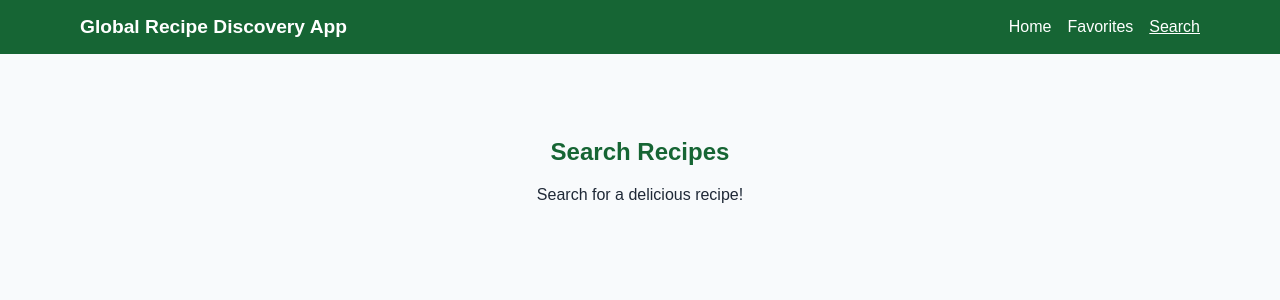
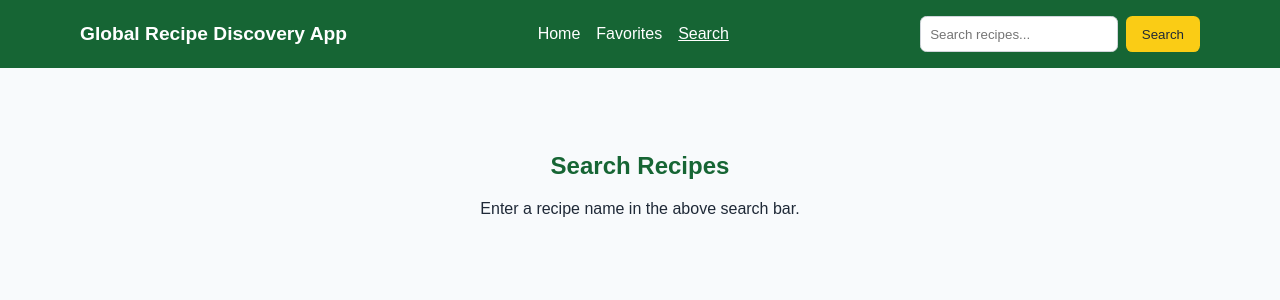
Before and after one commit to BallNChain24FEnd/AshleyWhite-SBA-10_Recipe-Discovery-App, a React (Vite) app: page /search in a window 1280 px wide. Shown: the top 300 px of the page. Built offline with nearby package versions, Linux system fonts and the light colour scheme.

Commit message:
Commit 7: Added recipe search and results page

```diff
--- a/src/App.css
+++ b/src/App.css
@@ -167,3 +167,58 @@ nav a.active {
   line-height: 1.8;
   white-space: pre-line;
 }
+
+/* Navbar search form */
+.search-form {
+  display: flex;
+  gap: 0.5rem;
+}
+
+.search-form input {
+  padding: 0.6rem;
+  border: 1px solid #d1d5db;
+  border-radius: 0.4rem;
+  min-width: 0;
+}
+
+.search-form button {
+  padding: 0.6rem 1rem;
+  background-color: #facc15;
+  color: #1f2937;
+  border: none;
+  border-radius: 0.4rem;
+  cursor: pointer;
+}
+
+.search-form button:hover {
+  background-color: #eab308;
+}
+
+/* Accessible hidden label */
+.sr-only {
+  position: absolute;
+  width: 1px;
+  height: 1px;
+  padding: 0;
+  margin: -1px;
+  overflow: hidden;
+  clip: rect(0, 0, 0, 0);
+  white-space: nowrap;
+  border: 0;
+}
+
+/* Small screens */
+@media (max-width: 48rem) {
+  nav {
+    flex-direction: column;
+  }
+
+  .search-form {
+    width: 100%;
+    max-width: 25rem;
+  }
+
+  .search-form input {
+    flex: 1;
+  }
+}
--- a/src/components/Navbar.jsx
+++ b/src/components/Navbar.jsx
@@ -1,31 +1,51 @@
-import { Link, NavLink } from "react-router-dom";
+import { useState } from "react";
+import { Link, NavLink, useNavigate } from "react-router-dom";
 
 export default function Navbar() {
+  // Store search input
+  const [search, setSearch] = useState("");
+  const navigate = useNavigate();
+
+  function handleSubmit(e) {
+    e.preventDefault();
+
+    // Search only when text is entered
+    if (!search.trim()) return;
+
+    navigate(`/search?query=${encodeURIComponent(search.trim())}`);
+    setSearch("");
+  }
+
   return (
     <header>
       <nav aria-label="Main navigation">
-        {/* App title links home */}
+        {/* App title */}
         <Link to="/" className="brand">
           Global Recipe Discovery App
         </Link>
 
         <ul>
-          <li>
-            <NavLink to="/" end>
-              Home
-            </NavLink>
-          </li>
-          <li>
-            <NavLink to="/favorites">
-              Favorites
-            </NavLink>
-          </li>
-          <li>
-            <NavLink to="/search">
-              Search
-            </NavLink>
-          </li>
+          <li><NavLink to="/" end>Home</NavLink></li>
+          <li><NavLink to="/favorites">Favorites</NavLink></li>
+          <li><NavLink to="/search">Search</NavLink></li>
         </ul>
+
+        {/* Recipe search form */}
+        <form onSubmit={handleSubmit} className="search-form" role="search">
+          <label htmlFor="recipe-search" className="sr-only">
+            Search recipes by name
+          </label>
+
+          <input
+            id="recipe-search"
+            type="search"
+            placeholder="Search recipes..."
+            value={search}
+            onChange={(e) => setSearch(e.target.value)}
+          />
+
+          <button type="submit">Search</button>
+        </form>
       </nav>
     </header>
   );
--- a/src/pages/SearchPage.jsx
+++ b/src/pages/SearchPage.jsx
@@ -1,16 +1,52 @@
 import { useSearchParams } from "react-router-dom";
+import useFetch from "../hooks/useFetch";
+import RecipeCard from "../components/RecipeCard";
+import Spinner from "../components/Spinner";
+import ErrorMessage from "../components/ErrorMessage";
 
 export default function SearchPage() {
-  // Read search query from URL
+  // Read query from URL
   const [searchParams] = useSearchParams();
-  const query = searchParams.get("query");
+  const query = searchParams.get("query")?.trim() || "";
+
+  // Fetch matching recipes
+  const url = query
+    ? `https://www.themealdb.com/api/json/v1/1/search.php?s=${encodeURIComponent(query)}`
+    : null;
+
+  const { data, loading, error } = useFetch(url);
 
   return (
     <section>
       <h1>Search Recipes</h1>
-      <p>
-        {query ? `Results for: ${query}` : "Search for a delicious recipe!"}
-      </p>
+
+      {/* Empty search */}
+      {!query && <p>Enter a recipe name in the above search bar.</p>}
+
+      {/* Loading and error messages */}
+      {loading && <Spinner />}
+      {error && <ErrorMessage message={error} />}
+
+      {/* Search results */}
+      {query && !loading && !error && data?.meals && (
+        <>
+          <h2>Results for: {query}</h2>
+
+          <div className="recipe-grid">
+            {data.meals.map((recipe) => (
+              <RecipeCard
+                key={recipe.idMeal}
+                recipe={recipe}
+              />
+            ))}
+          </div>
+        </>
+      )}
+
+      {/* No matching recipes */}
+      {query && !loading && !error && data && !data.meals && (
+        <p>No recipes found for "{query}". Try another name!</p>
+      )}
     </section>
   );
 }
```
